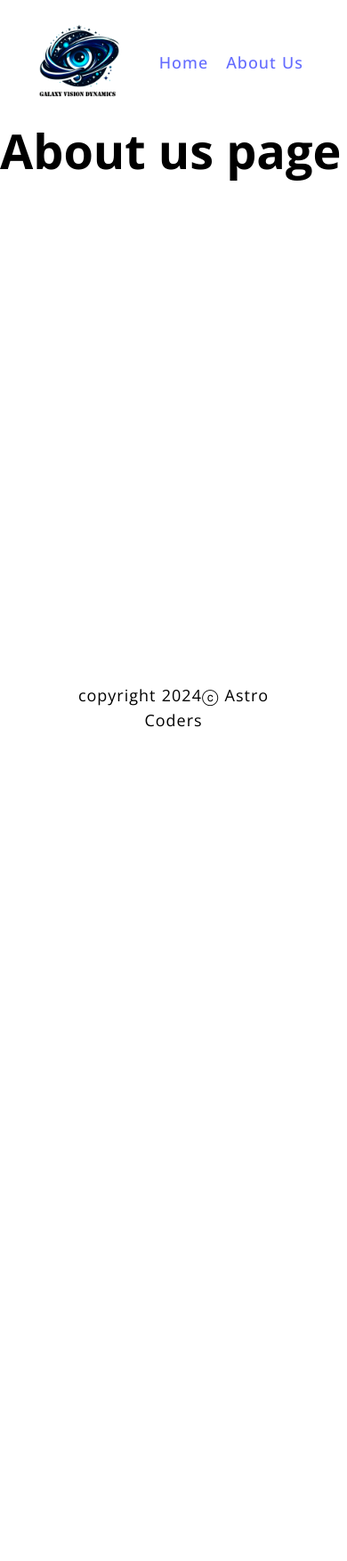
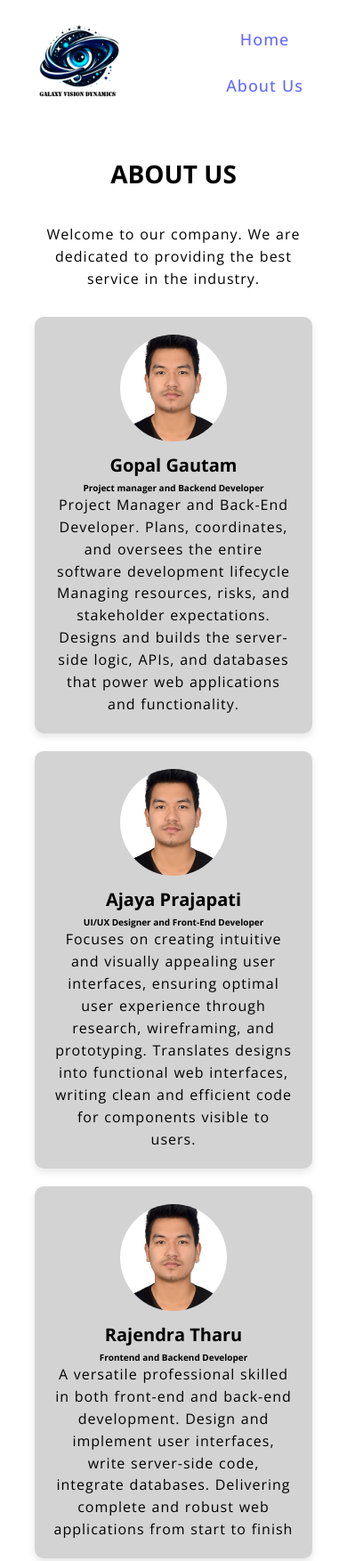
Before and after one commit to Gopal-creater/team-page, a plain HTML site: page client/about.html in a window 390 px wide. Shown: the top 1754 px of the page at 89% size. Before the commit the page ends 844 px from the top, so only its background shows below. Drawn offline with nearby package versions, Linux system fonts and the light colour scheme; files whose address does not match are found by name.

Commit message:
Changing about html

```diff
--- a/client/about.html
+++ b/client/about.html
@@ -1,11 +1,13 @@
 <!DOCTYPE html>
 <html lang="en">
+
 <head>
     <meta charset="UTF-8">
     <meta name="viewport" content="width=device-width, initial-scale=1.0">
     <link rel="stylesheet" href="style.css">
     <title>Galaxy Vision Dynamics</title>
 </head>
+
 <body>
     <header>
         <nav>
@@ -20,7 +22,53 @@
             </ul>
         </nav>
     </header>
-    <h1>About us page</h1>
+    <main>
+        <section class="container about-us">
+            <h1 class="section-title">About Us</h1>
+            <p style="padding: 10px;">Welcome to our company. We are dedicated to providing the best service in the
+                industry.</p>
+            <div class=" team">
+                <div class="team-member">
+                    <img src="./images/gopal.jpg" alt="Team Member 1">
+                    <h3>Gopal Gautam</h3>
+                    <h4>Project manager and Backend Developer</h4>
+                    <p>Project Manager and Back-End Developer. Plans, coordinates, and oversees the entire software
+                        development lifecycle
+                        Managing resources, risks, and stakeholder expectations. Designs and builds the server-side
+                        logic, APIs, and databases
+                        that power web applications and functionality.</p>
+                </div>
+                <div class="team-member">
+                    <img src="./images/gopal.jpg" alt="Team Member 2">
+                    <h3>Ajaya Prajapati</h3>
+                    <h4>UI/UX Designer and Front-End Developer</h4>
+                    <p>Focuses on creating intuitive and visually appealing user interfaces, ensuring optimal user
+                        experience through research,
+                        wireframing, and prototyping. Translates designs into functional web interfaces, writing clean
+                        and efficient code for
+                        components visible to users.</p>
+                </div>
+                <div class="team-member">
+                    <img src="./images/gopal.jpg" alt="Team Member 3">
+                    <h3>Rajendra Tharu</h3>
+                    <h4>Frontend and Backend Developer</h4>
+                    <p>A versatile professional skilled in both front-end and back-end development. Design and implement
+                        user interfaces, write
+                        server-side code, integrate databases. Delivering complete and robust web applications from
+                        start to finish</p>
+                </div>
+                <div class="team-member">
+                    <img src="./images/gopal.jpg" alt="Team Member 4">
+                    <h3>Rajat Acharya</h3>
+                    <h4>System Analyst and Database Designer</h4>
+                    <p>Analyzes an organization's computer systems, gathers requirements, and designs solutions to
+                        improve efficiency. Creates
+                        logical and physical database models, implements database structures, and ensures data
+                        integrity, security</p>
+                </div>
+            </div>
+        </section>
+    </main>
 
 
 
@@ -28,4 +76,5 @@
         <p>copyright 2024ⓒ Astro Coders</p>
     </footer>
 </body>
+
 </html>
--- a/client/style.css
+++ b/client/style.css
@@ -1,62 +1,59 @@
-@import url('https://fonts.googleapis.com/css2?family=Open+Sans:ital,wght@0,300..800;1,300..800&display=swap');
-*{
+@import url("https://fonts.googleapis.com/css2?family=Open+Sans:ital,wght@0,300..800;1,300..800&display=swap");
+* {
   padding: 0;
   margin: 0;
   box-sizing: border-box;
   /* font-family: lato; */
-    color-scheme: dark ;
-    color-scheme: light dark ;
+  color-scheme: dark;
+  color-scheme: light dark;
   font-family: "Open Sans", sans-serif;
-
 }
 
-  :root{
-    --bg-color:#f4f3ff;
-    --btn-color:#646cff;
-    --dark-color:#242424;
-    --helper-color:#99b9ff;
+:root {
+  --bg-color: #f4f3ff;
+  --btn-color: #646cff;
+  --dark-color: #242424;
+  --helper-color: #99b9ff;
 }
 
-  html{
+html {
   font-size: 62.5%;
 }
-  body{
+body {
   min-width: 32rem;
   height: 100vh;
   display: flex;
   flex-direction: column;
-
 }
-.container{
+.container {
   width: 80vw;
   margin: auto;
 }
 
-  h1{
+h1 {
   font-size: 5.4rem;
   line-height: 1.1;
   font-weight: bold;
 }
 
-  .section-title{
+.section-title {
   text-align: center;
   text-transform: uppercase;
   margin: 3rem;
-
 }
 
 p,
 li,
 label,
 input,
-  textarea{
+textarea {
   font-size: 1.8rem;
   line-height: 1.56;
   letter-spacing: 0.1rem;
   word-spacing: 0.06rem;
 }
 
-  a{
+a {
   font-weight: 500;
   font-size: 1.8rem;
   letter-spacing: 0.1rem;
@@ -64,44 +61,43 @@
   text-decoration: inherit;
 }
 
-  li{
+li {
   list-style: none;
 }
 
 /* navbar styling */
-  header{
+header {
   width: 80vw;
   margin: 2rem auto;
-    & nav{
+  & nav {
     display: flex;
     justify-content: space-between;
-        & .logo{
+    & .logo {
       font-size: 1.5rem;
       cursor: pointer;
       width: 10rem;
       height: 10rem;
-            & img{
+      & img {
         width: inherit;
         height: inherit;
         color: #fff;
       }
     }
-        & ul{
+    & ul {
       display: flex;
       justify-content: space-between;
       align-items: center;
-            & li a{
+      & li a {
         margin: 0 1rem;
       }
     }
   }
 }
 
-
 /* navbar styling ended */
 /* hero section */
-  main{
-    & .hero-container{
+main {
+  & .hero-container {
     text-transform: uppercase;
     padding: 10rem 4rem;
     background-image: url("./images/hero.jpeg");
@@ -109,87 +105,112 @@
     background-size: cover;
     height: 40rem;
     color: #fff;
-        & p{
+    & p {
       margin: 1rem 0;
     }
-        & h1{
+    & h1 {
       margin-bottom: 2.5rem;
     }
   }
 }
 /* ABOUT US */
 .about-us {
-& p{
+  & p {
     text-align: center;
   }
 }
 
-
-
 /* team member section */
-  .team-member{
-    & .container h1{
+.team-member {
+  & .container h1 {
     text-align: center;
     font-weight: 200;
     text-transform: uppercase;
     margin-top: 3.7rem;
-      margin-bottom: 2.5rem ;
+    margin-bottom: 2.5rem;
   }
-    & .image-container{
+  & .image-container {
     display: grid;
     grid-template-columns: repeat(4, 1fr);
     gap: 1rem;
     /* border: 0.1rem solid red; */
-
   }
-    & div img{
+  & div img {
     width: 20rem;
     height: 20rem;
   }
 }
 
 .our-mission {
-    & p{
+  & p {
     text-align: center;
   }
 }
 
 /* contact us section */
-  .contact-us{
-    & .container{
+.contact-us {
+  & .container {
     /* border: 1px solid red; */
     background: #dedede;
     padding: 2rem 3rem;
   }
-    & .contactForm input, textarea{
-      padding: .8rem;
+  & .contactForm input,
+  textarea {
+    padding: 0.8rem;
     margin: 1rem 0;
     width: 50%;
   }
-    & .contactForm  textarea{
+  & .contactForm textarea {
     resize: none;
     width: 100%;
   }
-    & .btn-container{
+  & .btn-container {
     width: 100%;
     text-align: end;
 
-      & .btn{
-        padding: .6rem 1.5rem;
-        letter-spacing: .2rem;
+    & .btn {
+      padding: 0.6rem 1.5rem;
+      letter-spacing: 0.2rem;
       font-weight: 500;
       background: rgb(108, 108, 244);
-        border: .1rem solid transparent;
+      border: 0.1rem solid transparent;
       color: #fff;
       cursor: pointer;
     }
   }
+}
 
+.team {
+  margin-top: 20px;
+  display: grid;
+  grid-template-columns: repeat(2, 1fr);
+  gap: 20px;
+}
+
+.team-member {
+  text-align: center;
+  padding: 20px;
+  background-color: #d3d3d3;
+  border-radius: 10px;
+  box-shadow: 0 4px 8px rgba(0, 0, 0, 0.1);
+}
+
+.team-member img {
+  width: 150px;
+  height: 150px;
+  border-radius: 50%;
+  object-fit: cover;
+  margin-bottom: 10px;
+}
+
+.team-member h3 {
+  font-size: 22px;
+  margin-bottom: 5px;
 }
 
 /* footer styling */
 
-  footer{
+footer {
   margin: 1rem auto;
   margin-top: auto;
   width: 80vw;
@@ -198,3 +219,38 @@
   border-radius: 0.2rem;
   padding: 1rem 2rem;
 }
+
+@media (max-width: 768px) {
+  header nav ul {
+    flex-direction: column;
+  }
+
+  header nav ul li {
+    margin: 10px 0;
+  }
+
+  main {
+    padding: 10px;
+  }
+
+  .about-us h1 {
+    font-size: 28px;
+  }
+
+  .about-us p {
+    font-size: 16px;
+  }
+
+  .team {
+    grid-template-columns: repeat(1, 1fr);
+  }
+
+  .team-member img {
+    width: 120px;
+    height: 120px;
+  }
+
+  .team-member h3 {
+    font-size: 20px;
+  }
+}
```
Lines whose indentation alone changed are shown as unchanged.
